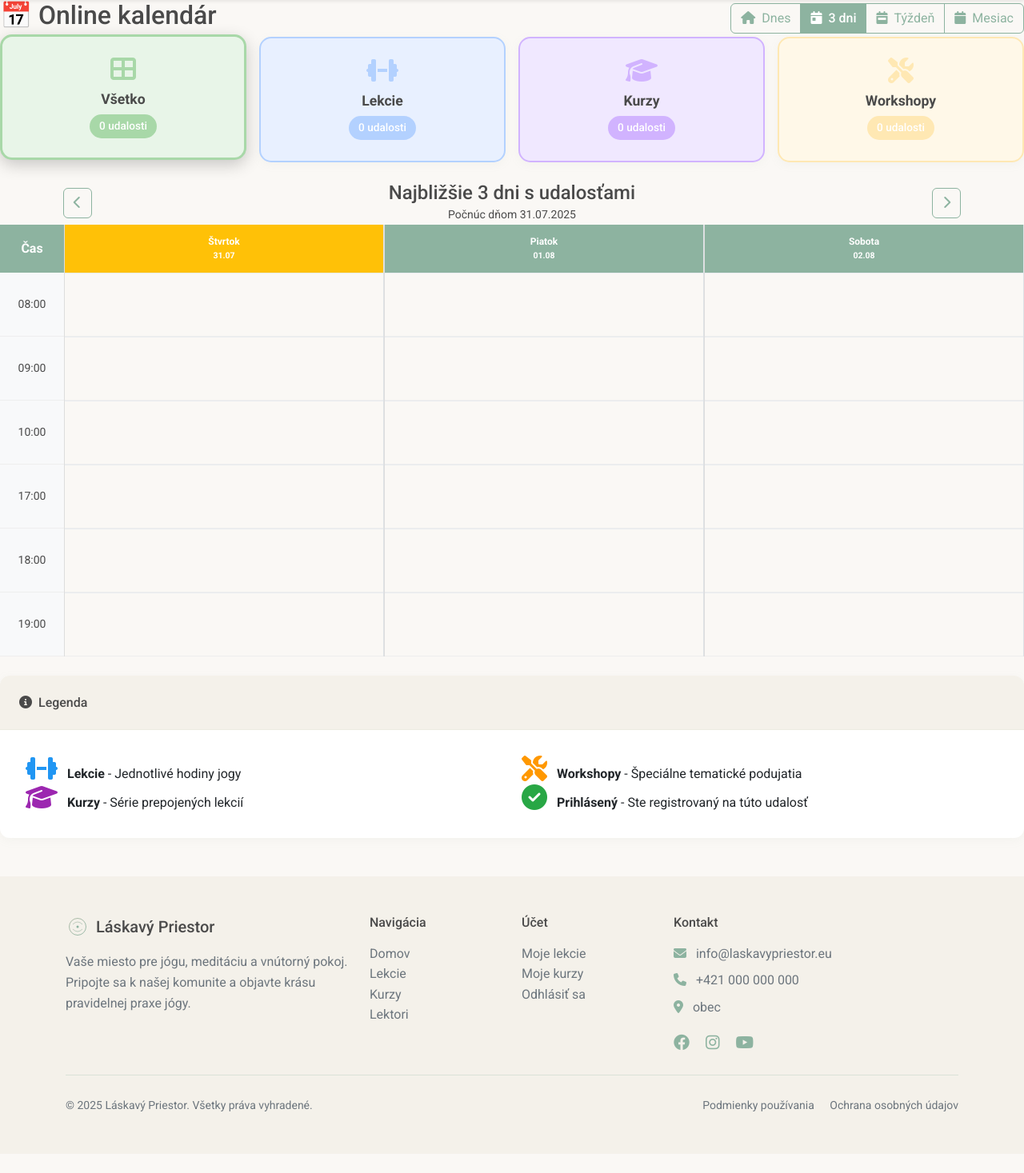
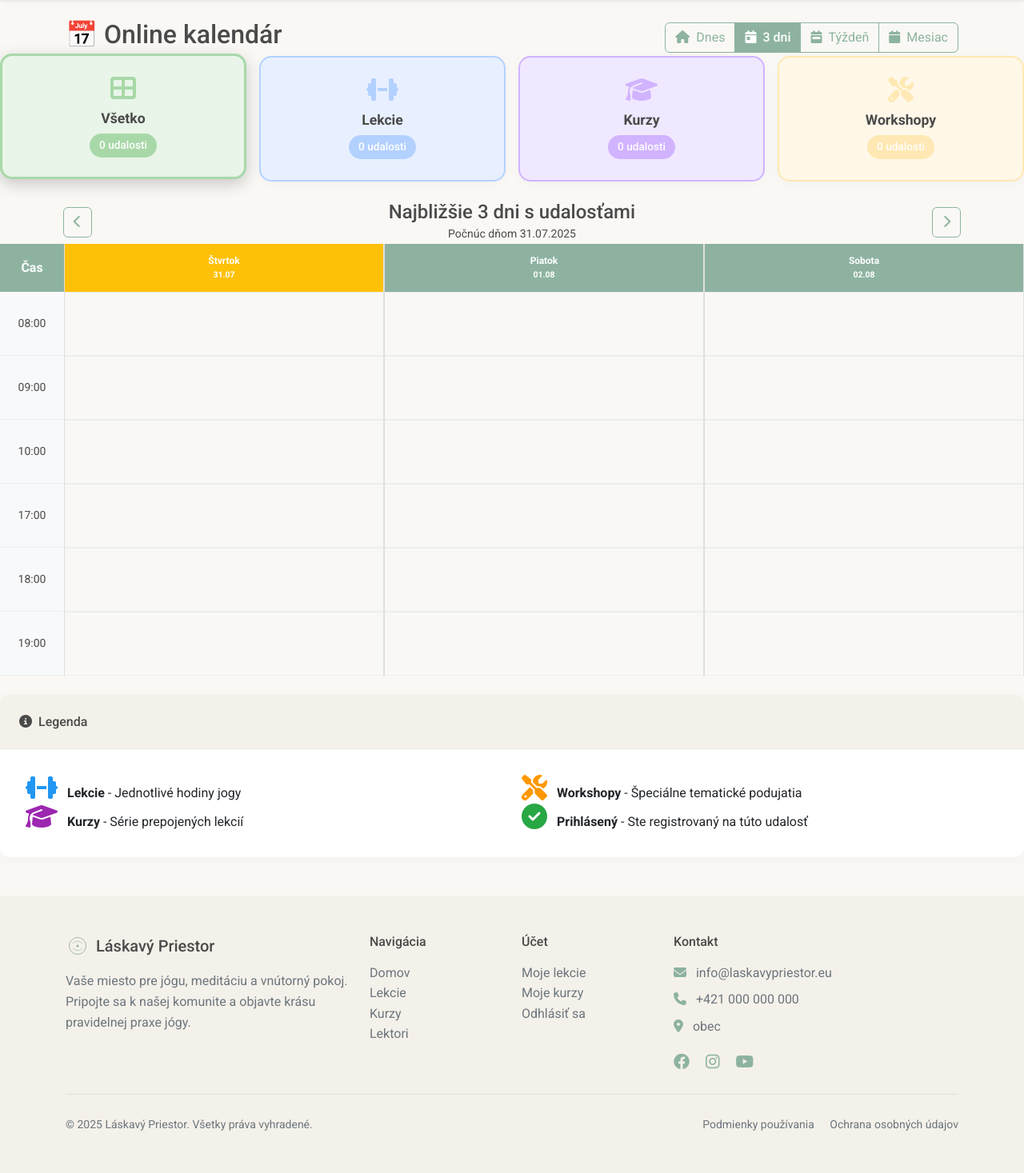
Before and after one commit to josladek/Laskavy-priestor, a PHP site: page /pages/online-calendar-outlook.php in a window 1280 px wide. Shown: the part 67-1534 px from the top of the page at 80% size. Before the commit the page ends 1457 px from the top, so only its background shows below. Run offline with PHP 8.4, Linux system fonts and the light colour scheme; the visitor is signed in with stand-in values (Sample User, id 1); data that the repository does not hold is empty; some libraries are stand-ins or nearby versions.

Commit message:
Oprava šírky online kalendára

```diff
--- a/php-version/pages/online-calendar-outlook.php
+++ b/php-version/pages/online-calendar-outlook.php
@@ -271,7 +271,7 @@ if ($eventTypeFilter !== 'all') {
 include '../includes/header.php';
 ?>
 
-        <div class="col-12">
+        <div class="container mt-4">
             <div class="d-flex justify-content-between align-items-center">
                 <h2>📅 Online kalendár</h2>
                 <div class="btn-group" role="group">
```
